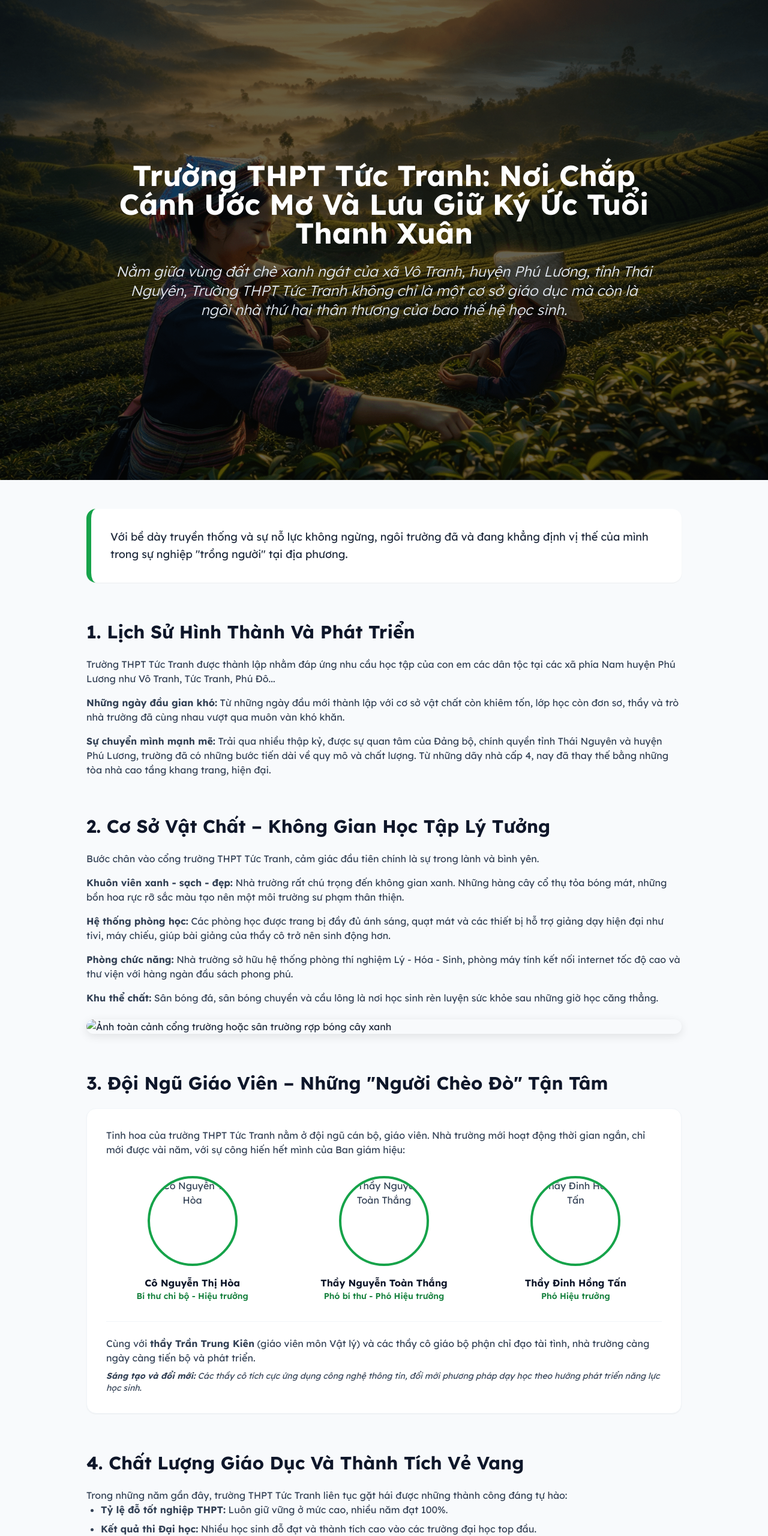
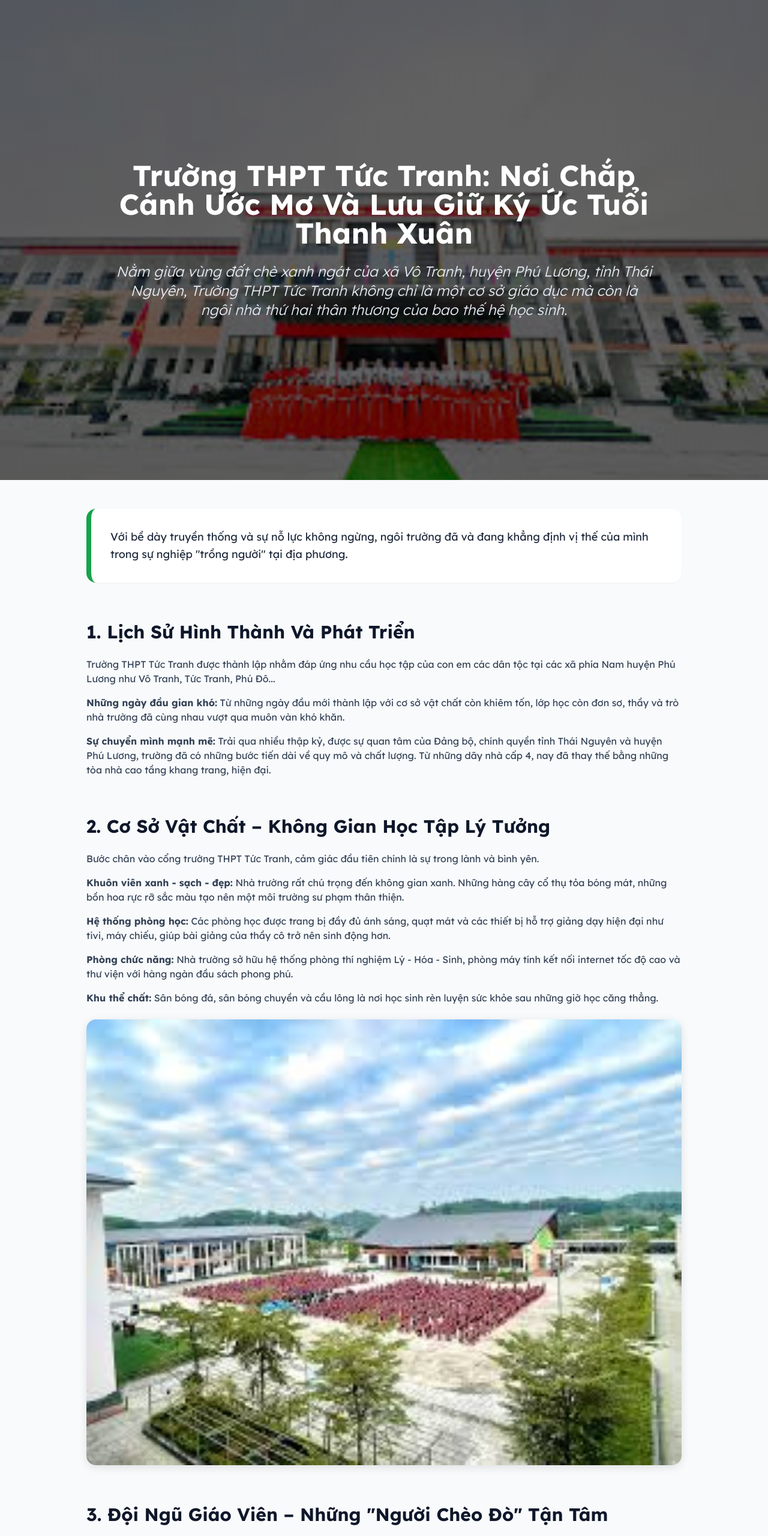
Before and after one commit to MAXVNGM/tinhhoathainguyen, a plain HTML site: page mai-truong.html in a window 1280 px wide. Shown: the top 2560 px of the page at 60% size. Drawn offline with nearby package versions, Linux system fonts and the light colour scheme.

Commit message:
Fix HTML structure and update image paths

```diff
--- a/mai-truong.html
+++ b/mai-truong.html
@@ -16,7 +16,7 @@
         /* Hero Section */
         header {
             height: 100vh;
-            background-image: linear-gradient(rgba(0,0,0,0.6), rgba(0,0,0,0.6)), url('images/canh-hai-che.png');
+            background-image: linear-gradient(rgba(0,0,0,0.6), rgba(0,0,0,0.6)), url('imagesconlai/images3/anh_nen.jpg');
             background-size: cover;
             background-position: center;
             background-attachment: fixed;
@@ -95,7 +95,7 @@
             </div>
 
             <div class="img-container">
-                <img src="images/cong-truong.png" alt="Ảnh toàn cảnh cổng trường hoặc sân trường rợp bóng cây xanh">
+                <img src="imagesconlai/images3/khuon_vien_truong.jpg" alt="Ảnh toàn cảnh cổng trường hoặc sân trường rợp bóng cây xanh">
             </div>
         </section>
 
@@ -108,24 +108,24 @@
                 <!-- Khu vực ảnh 3 thầy cô -->
                 <div class="grid md:grid-cols-3 gap-8 text-center">
                     <div>
-                        <img src="images/co-hoa.png" alt="Cô Nguyễn Thị Hòa" class="teacher-img">
+                        <img src="imagesconlai/images3/co-hoa.png" alt="Cô Nguyễn Thị Hòa" class="teacher-img">
                         <h3 class="font-bold text-slate-900">Cô Nguyễn Thị Hòa</h3>
                         <p class="text-sm text-green-700 font-semibold">Bí thư chi bộ - Hiệu trưởng</p>
                     </div>
                     <div>
-                        <img src="images/thay-thang.png" alt="Thầy Nguyễn Toàn Thắng" class="teacher-img">
+                        <img src="imagesconlai/images3/thay-thang.png" alt="Thầy Nguyễn Toàn Thắng" class="teacher-img">
                         <h3 class="font-bold text-slate-900">Thầy Nguyễn Toàn Thắng</h3>
                         <p class="text-sm text-green-700 font-semibold">Phó bí thư - Phó Hiệu trưởng</p>
                     </div>
                     <div>
-                        <img src="images/thay-tan.png" alt="Thầy Đinh Hồng Tấn" class="teacher-img">
+                        <img src="imagesconlai/images3/thay-tan.png" alt="Thầy Đinh Hồng Tấn" class="teacher-img">
                         <h3 class="font-bold text-slate-900">Thầy Đinh Hồng Tấn</h3>
                         <p class="text-sm text-green-700 font-semibold">Phó Hiệu trưởng</p>
                     </div>
                 </div>
 
                 <div class="pt-6 border-t border-slate-100 text-center md:text-left">
-                    <p>Cùng với <strong>thầy Trần Trung Kiên</strong> (giáo viên môn Vật lý) và các thầy cô giáo bộ phận chỉ đạo tài tình, nhà trường càng ngày càng tiến bộ và phát triển.</p>
+                    <p>Với <strong>thầy Trần Trung Kiên</strong> (giáo viên môn Vật lý), <strong>thầy Hoàng Văn Truyền</strong> (giáo viên môn Tin học) cùng các thầy cô giáo bộ phận chỉ đạo tài tình, nhà trường càng ngày càng tiến bộ và phát triển.</p>
                     <p class="mt-2 text-sm italic"><strong>Sáng tạo và đổi mới:</strong> Các thầy cô tích cực ứng dụng công nghệ thông tin, đổi mới phương pháp dạy học theo hướng phát triển năng lực học sinh.</p>
                 </div>
             </div>
@@ -143,7 +143,7 @@
                 </ul>
             </div>
             <div class="img-container">
-                <img src="images/thanh-tich.png" alt="Ảnh bằng khen hoặc thành tích tiêu biểu">
+                <img src="imagesconlai/images3/thanh-tich.png" alt="Ảnh bằng khen hoặc thành tích tiêu biểu">
             </div>
         </section>
 
@@ -158,7 +158,7 @@
                 </ul>
             </div>
             <div class="img-container">
-                <img src="images/ngoai-khoa.png" alt="Ảnh học sinh tham gia hội diễn văn nghệ hoặc trò chơi dân gian">
+                <img src="imagesconlai/images3/ngoai-khoa.png" alt="Ảnh học sinh tham gia hội diễn văn nghệ hoặc trò chơi dân gian">
             </div>
         </section>
 
```
